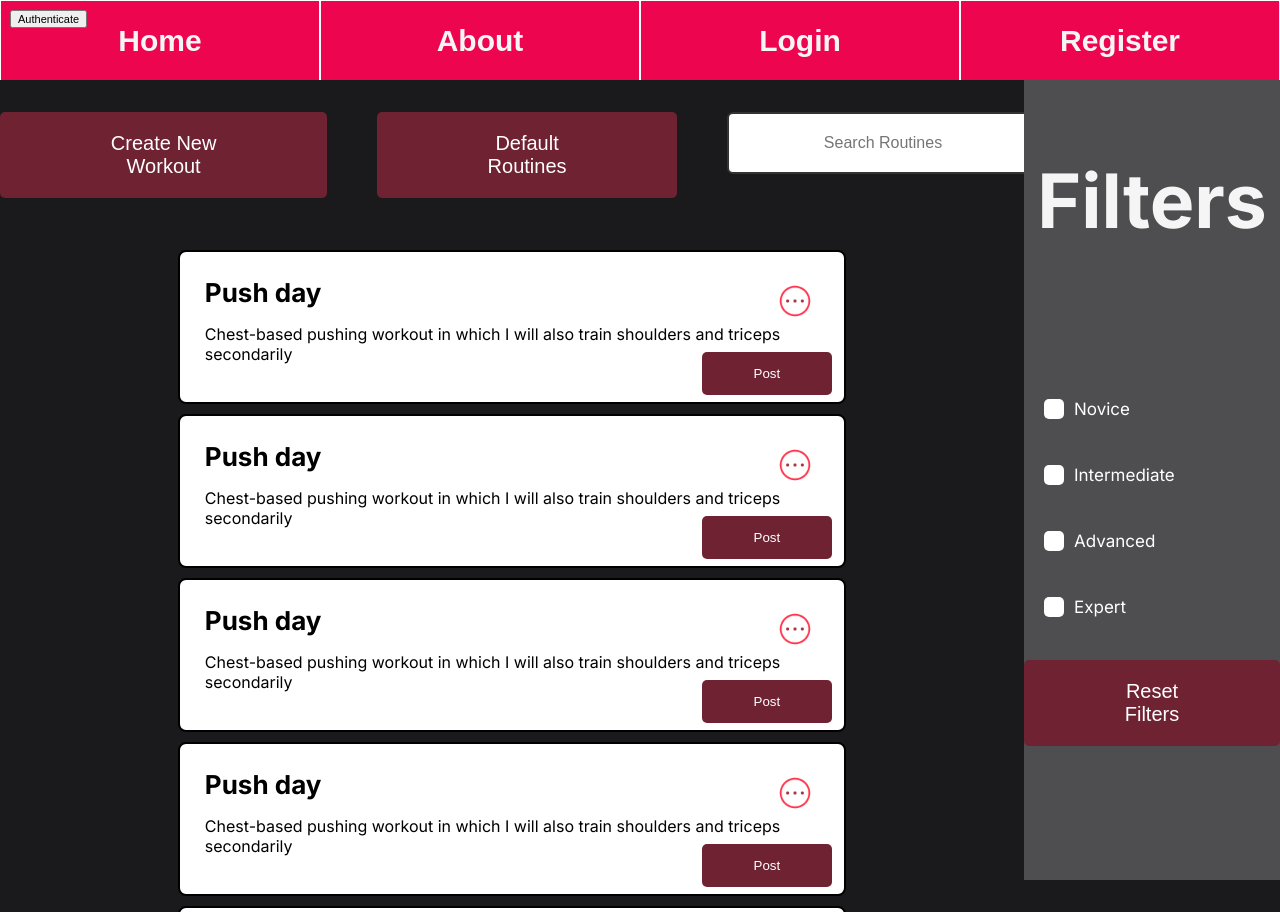
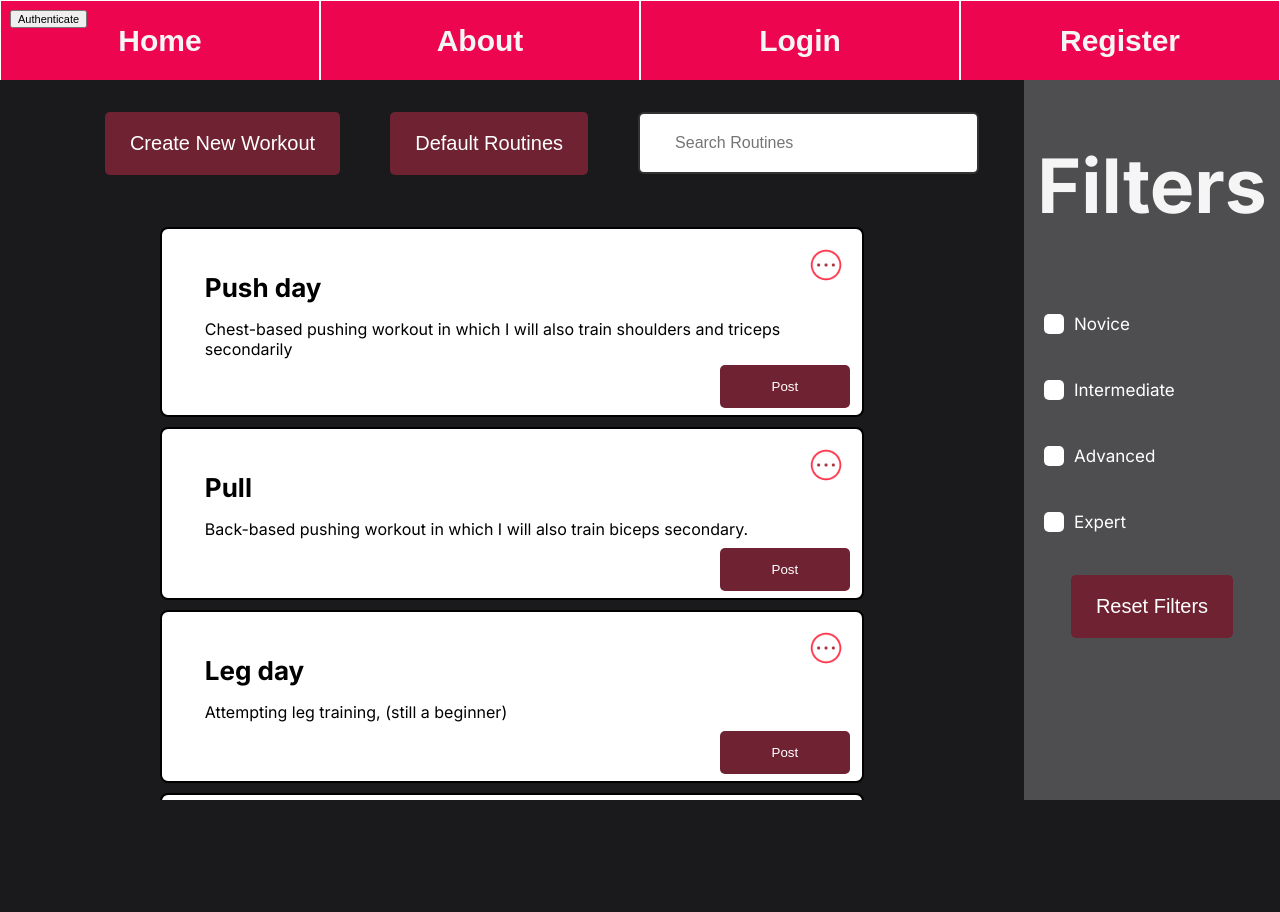
Before and after one commit to miguelachaotic/SSW_frontend, a Vue app: page /routines in a window 1280 px wide. After the commit the page ends 800 px from the top, so only its background shows below. Built offline with nearby package versions, Linux system fonts and the light colour scheme.

Commit message:
Sección de rutinas creo que terminada

```diff
--- a/src/components/UserRoutine.vue
+++ b/src/components/UserRoutine.vue
@@ -23,7 +23,7 @@ const props = defineProps({
   position: relative;
   border: 2px solid black;
   background-color: white;
-  padding: 25px;
+  padding: 43px;
   border-radius: 8px;
   width: 60%;
   height: 100px;
@@ -31,7 +31,6 @@ const props = defineProps({
 }
 
 .panelSuperior {
-  position: relative;
   margin-bottom: 8px;
 }
 
@@ -43,8 +42,8 @@ h1 {
 
 #moreOptions {
   position: absolute;
-  top: 0;
-  right: 0;
+  top: 12px;
+  right: 12px;
   height: 3rem;
   width: 3rem;
   display: flex;
--- a/src/views/Routines.vue
+++ b/src/views/Routines.vue
@@ -1,13 +1,6 @@
 <script setup>
 import UserRoutine from '@/components/UserRoutine.vue';
 
-/*
-PROBLEMAS
-Si haces la pantalla mas pequeña un lado se come a otro
-Como quitar el scroll global
-Como mover el scroll de la sección de rutinas al lado exacto del contenedor
-
- */
 </script>
 
 <template>
@@ -22,25 +15,14 @@ Como mover el scroll de la sección de rutinas al lado exacto del contenedor
             </div>
             <div class="routineElement">
                 <UserRoutine tittle="Push day" description="Chest-based pushing workout in which I will also train shoulders and triceps secondarily"/>
-                <UserRoutine tittle="Push day" description="Chest-based pushing workout in which I will also train shoulders and triceps secondarily"/>
-                <UserRoutine tittle="Push day" description="Chest-based pushing workout in which I will also train shoulders and triceps secondarily"/>
-                <UserRoutine tittle="Push day" description="Chest-based pushing workout in which I will also train shoulders and triceps secondarily"/>
-                <UserRoutine tittle="Push day" description="Chest-based pushing workout in which I will also train shoulders and triceps secondarily"/>
-                <UserRoutine tittle="Push day" description="Chest-based pushing workout in which I will also train shoulders and triceps secondarily"/>
-                <UserRoutine tittle="Push day" description="Chest-based pushing workout in which I will also train shoulders and triceps secondarily"/>
-                <UserRoutine tittle="Push day" description="Chest-based pushing workout in which I will also train shoulders and triceps secondarily"/>
-                <UserRoutine tittle="Push day" description="Chest-based pushing workout in which I will also train shoulders and triceps secondarily"/>
-                <UserRoutine tittle="Push day" description="Chest-based pushing workout in which I will also train shoulders and triceps secondarily"/>
-                <UserRoutine tittle="Push day" description="Chest-based pushing workout in which I will also train shoulders and triceps secondarily"/>
-                <UserRoutine tittle="Push day" description="Chest-based pushing workout in which I will also train shoulders and triceps secondarily"/>
-                <UserRoutine tittle="Push day" description="Chest-based pushing workout in which I will also train shoulders and triceps secondarily"/>
-                <UserRoutine tittle="Push day" description="Chest-based pushing workout in which I will also train shoulders and triceps secondarily"/>
-                <UserRoutine tittle="Push day" description="Chest-based pushing workout in which I will also train shoulders and triceps secondarily"/>
-                <UserRoutine tittle="Push day" description="Chest-based pushing workout in which I will also train shoulders and triceps secondarily"/>
-                <UserRoutine tittle="Push day" description="Chest-based pushing workout in which I will also train shoulders and triceps secondarily"/>
-                <UserRoutine tittle="Push day" description="Chest-based pushing workout in which I will also train shoulders and triceps secondarily"/>
-                <UserRoutine tittle="Push day" description="Chest-based pushing workout in which I will also train shoulders and triceps secondarily"/>
-                <UserRoutine tittle="Push day" description="Chest-based pushing workout in which I will also train shoulders and triceps secondarily"/>
+                <UserRoutine tittle="Pull" description="Back-based pushing workout in which I will also train biceps secondary."/>
+                <UserRoutine tittle="Leg day" description="Attempting leg training, (still a beginner)"/>
+                <UserRoutine tittle="Arm day" description="Complete arm workout (without forearm)"/>
+                <UserRoutine tittle="Abs day :D" description="Just abs, no more muscle today..."/>
+                <UserRoutine tittle="Chess and back" description="Best day of the week <3"/>
+
+
+
             </div>
         </div>
         <div class="filterSection">
@@ -86,7 +68,7 @@ Como mover el scroll de la sección de rutinas al lado exacto del contenedor
   display: flex;
   flex-direction: column;
   align-items: center;
-  height: 100vh;
+  height: calc(100vh - 2rem - 80px);
 }
 .routineElement{
     width: 100%;
@@ -106,14 +88,12 @@ Como mover el scroll de la sección de rutinas al lado exacto del contenedor
 .filterSection {
   width: 20%;
   background-color: var(--secondary_bg);
-  height: 100vh;
-  /*transform: translateY(-50%);
-  top: calc(50% + 27px);*/
+  height: calc(100vh - 80px);
   right: 0;
 }
 h1{
     font-size: 75px;
-    margin-top: 75px;
+    margin-top: 60px;
     text-align: center;
 }
 .checkbox_row label{
@@ -156,7 +136,7 @@ h1{
     justify-content: center;
 }
 form{
-    margin-top:150px;
+    margin-top:80px;
 }
 .button_container{
     display: flex;
@@ -166,14 +146,14 @@ form{
 button{
     border-radius: 5px;
     border:none;
-    padding: 20px 95px;
+    padding: 20px 25px;
     background-color: var(--dark_main_color);
     color:white;
     cursor:pointer;
     font-size: 20px;
 }
 input[type="text"]{
-    padding: 20px 95px;
+    padding: 20px 35px;
 }
 button:hover{
     background-color: var(--main_color);
```
